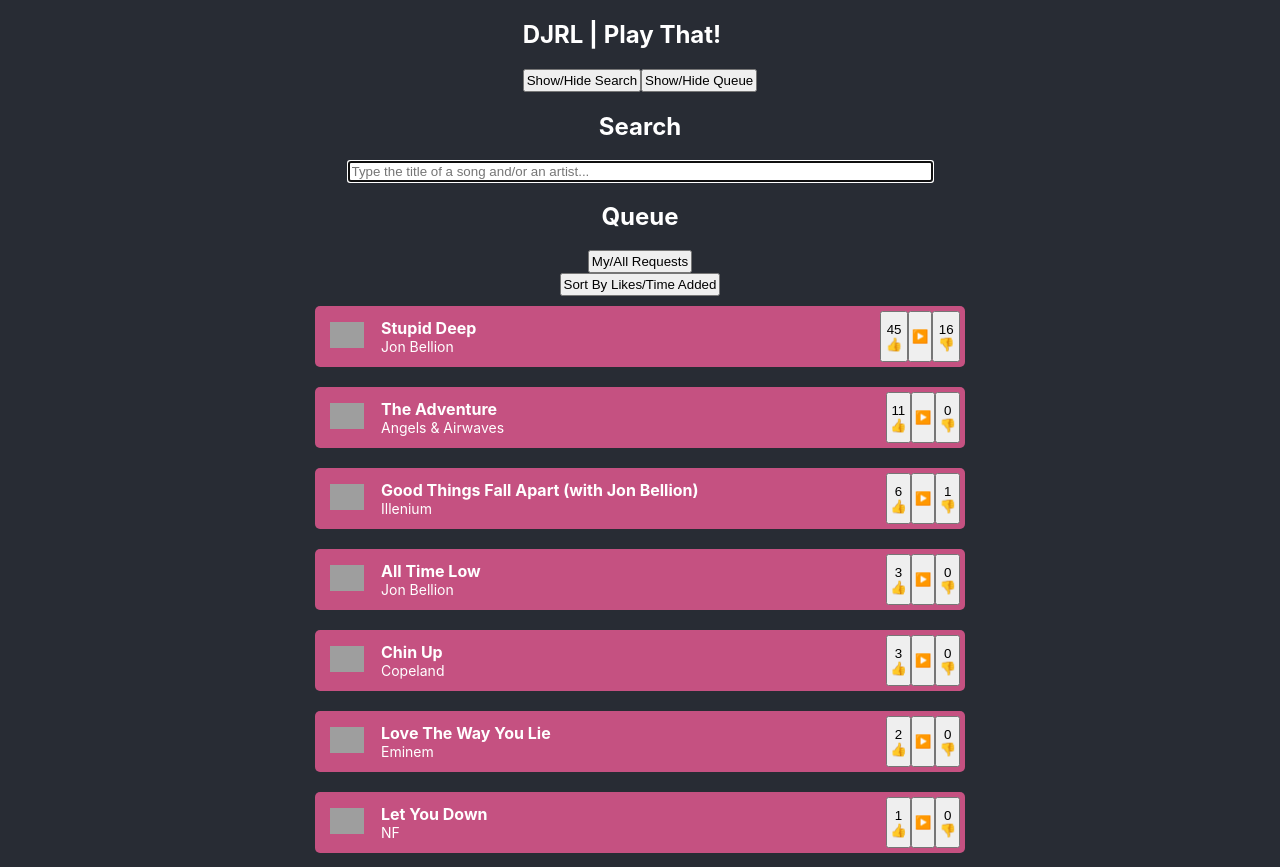
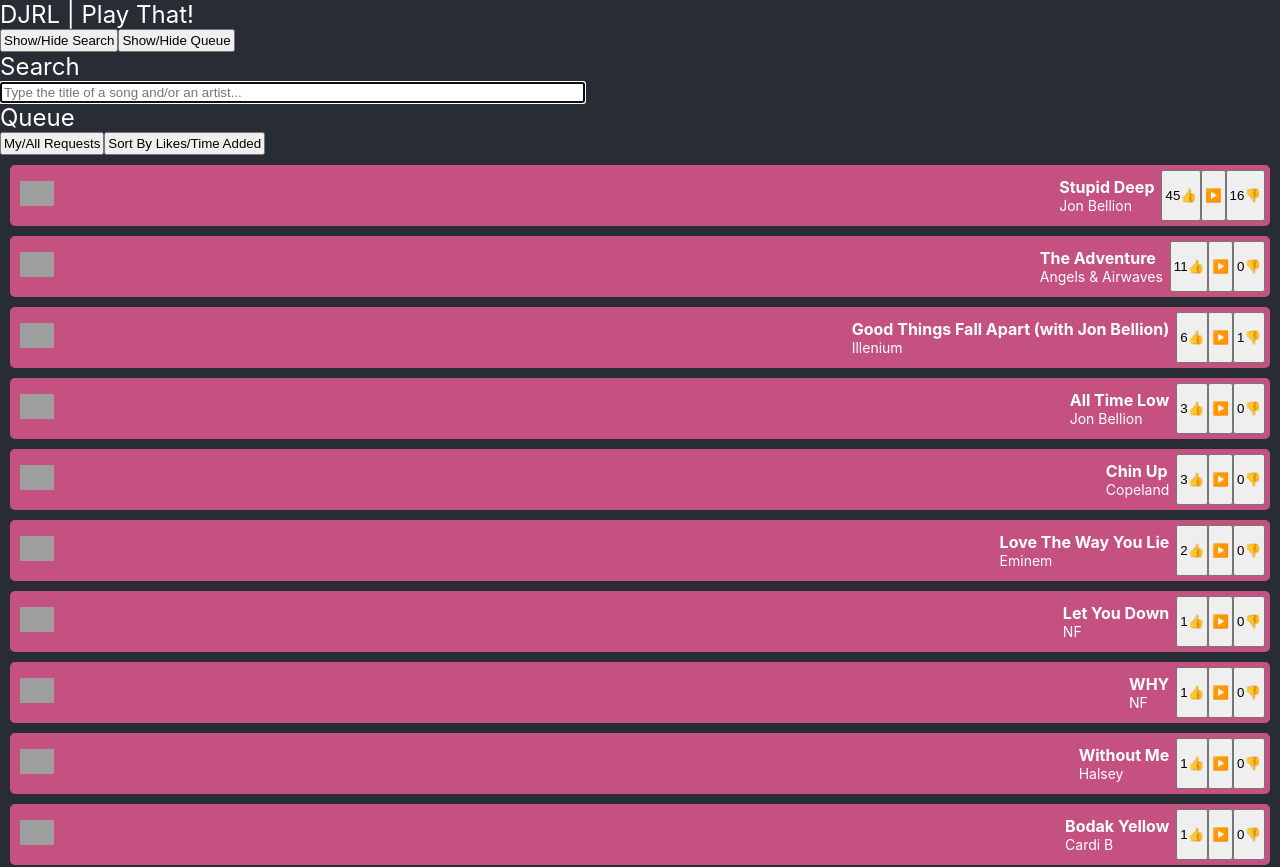
Before and after one commit to kyletower/djrl, a React (Create React App) app: page / in a window 1280 px wide. Shown: the top 867 px of the page. Built offline with nearby package versions, Linux system fonts and the light colour scheme; data requests are answered from the project's data file; grey boxes are pictures that could not be loaded.

Commit message:
adjusting style

```diff
--- a/src/App.css
+++ b/src/App.css
@@ -1,19 +1,56 @@
-/* flex container 100vh */
-.App {
-  /* text-align: center; */
-  min-width: 100vw;
-  min-height: 100vh;
+/* ========== CSS RESET ========== */
+html {
+  box-sizing: border-box;
+  font-size: 16px;
 }
 
-.flex-container {
-  display: flex;
-  flex-direction: column;
-  justify-content: center;
+*,
+*:before,
+*:after {
+  box-sizing: inherit;
+}
+
+body,
+h1,
+h2,
+h3,
+h4,
+h5,
+h6,
+p,
+ol,
+ul {
+  margin: 0;
+  padding: 0;
+  font-weight: normal;
+}
+
+ol,
+ul {
+  list-style: none;
+}
+
+img {
+  max-width: 100%;
+  height: auto;
+}
+
+/* ========== END OF RESET ========== */
+
+.App {
+  min-height: 100vh;
+  background-color: #282c34;
+}
+
+.app-container {
+  /* display: flex; */
+  /* flex-direction: column; */
+  /* justify-content: center; */
   /* border: 10px solid goldenrod; */
-  background-color: #282c34;
+
   /* height: 100%; */
-  width: 100%;
-  align-items: center;
+  /* width: 100%; */
+  /* align-items: center; */
   font-size: calc(8px + 1vmin);
   color: white;
 }
@@ -26,24 +63,16 @@
 
 .search-result,
 .queue-item {
-  display: flex;
-  flex-direction: row;
+  display: grid;
+  padding: 10px;
   /* border: 10px solid goldenrod; */
+  grid-template-columns: 1fr;
   margin: 10px;
   padding: 5px;
-  width: 50%;
+  grid-auto-flow: column;
+  /* width: 50%; */
   border-radius: 5px;
   background-color: rgb(197, 81, 129);
-}
-
-button {
-  transition: all 0.2s ease-in-out;
-  padding: 2px;
-}
-
-button:hover {
-  /* background-color: yellow; */
-  transform: scale(1.1);
 }
 
 .album-art {
@@ -51,7 +80,7 @@
   /* width: 50px; */
   /* border: 1px solid pink; */
   align-self: center;
-  padding: 10px;
+  padding: 5px;
   /* flex: 1 1 35px; */
 }
 
@@ -61,7 +90,7 @@
   /* display: block; */
   /* flex: 5; */
   flex-wrap: wrap;
-  width: 100%;
+  /* width: 100%; */
   /* flex-direction: column; */
   margin: 5px;
   padding: 2px;
@@ -84,7 +113,17 @@
 }
 
 .vote button {
-  flex-direction: column;
+  flex-direction: row;
+}
+
+button {
+  transition: all 0.2s ease-in-out;
+  padding: 2px;
+}
+
+button:hover {
+  /* background-color: yellow; */
+  transform: scale(1.1);
 }
 
 .add-to-queue {
--- a/src/App.js
+++ b/src/App.js
@@ -215,10 +215,17 @@
 
   return (
     <div className='App'>
-      <div className='flex-container'>
-        <Navbar showHideSearch={showHideSearch} showHideQueue={showHideQueue} />
-
+      <div className='app-container'>
+        <div className='view-options-container'>
+          <Navbar
+            showHideSearch={showHideSearch}
+            showHideQueue={showHideQueue}
+          />
+        </div>
+        <div className='search-container'>
           {showSearch && <Search addToQueue={addToQueue} />}
+        </div>
+        <div className='queue-container'>
           {showQueue && queue && (
             <SongQueue
               sortOrder={sortOrder}
@@ -233,6 +240,7 @@
           )}
         </div>
       </div>
+    </div>
   );
 }
 
```
Lines whose indentation alone changed are shown as unchanged.
